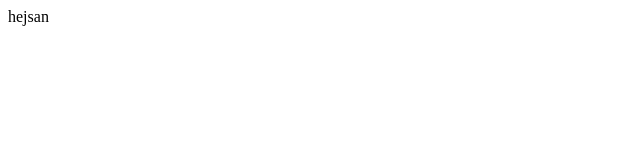
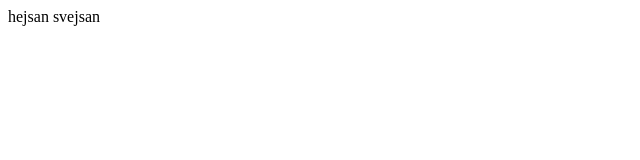
Before and after one commit to DevGabriel1/gymnasiearbete, a plain HTML site: page index.html in a window 1280 px wide. Shown: the full height of the page, 0-640 px from the left. Drawn offline with Linux system fonts and the light colour scheme.

Commit message:
change message

```diff
--- a/index.html
+++ b/index.html
@@ -3,6 +3,6 @@
 
     </head>
     <body>
-        hejsan
+        hejsan svejsan
     </body>
 </html>
```
